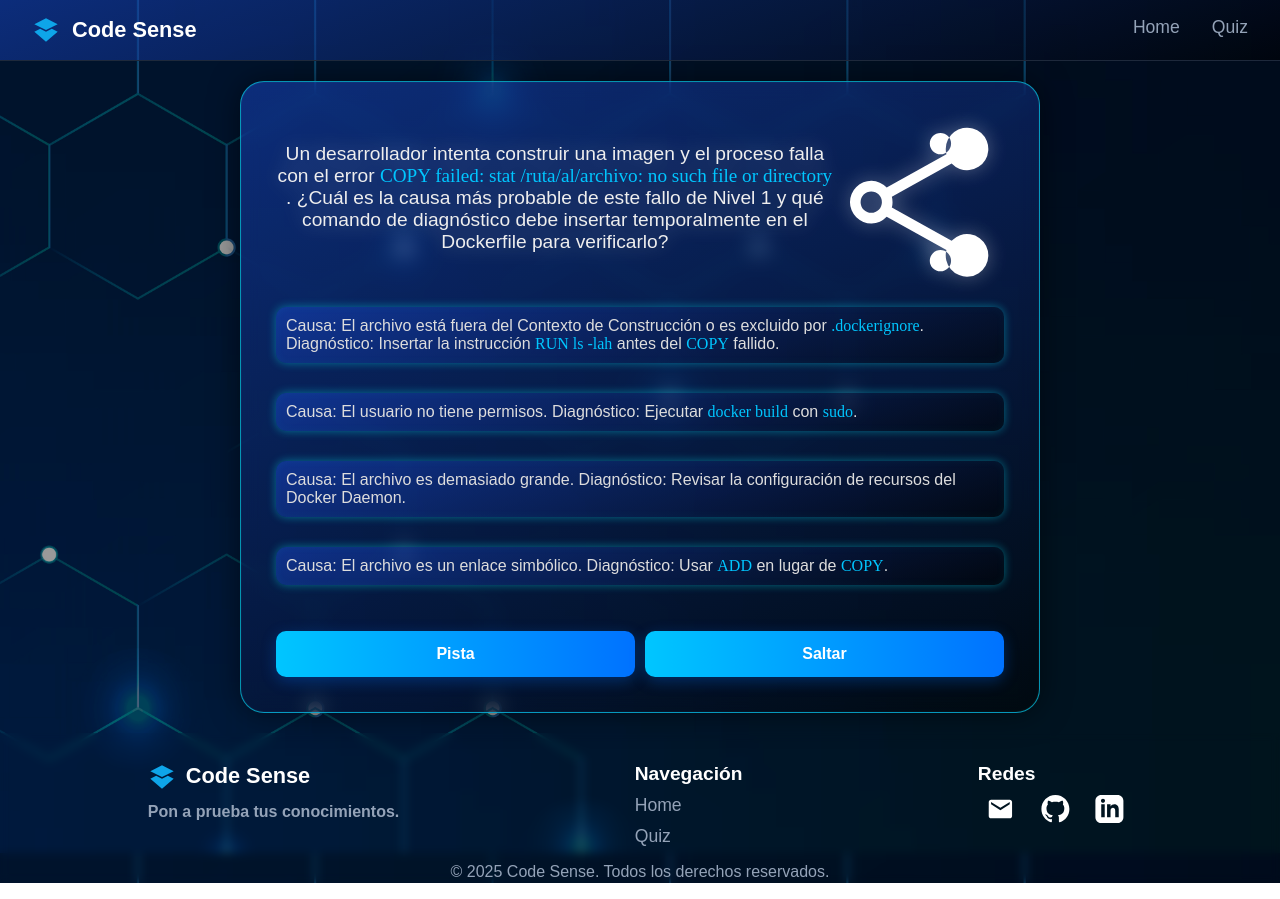
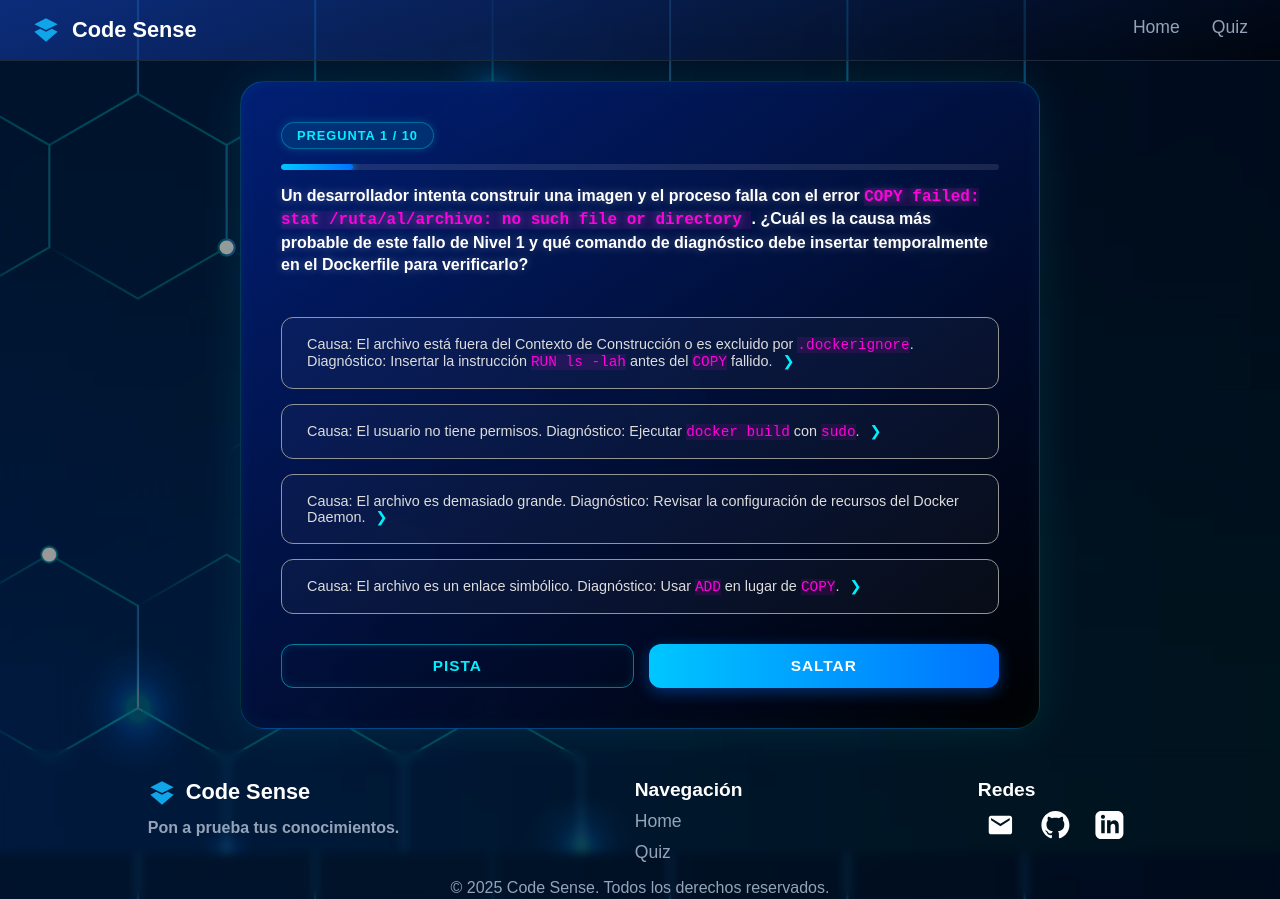
Before and after one commit to wisepiloV2/CodeSense, a React (Vite) app in the folder codesense/: page /quiz in a window 1280 px wide. Built offline with nearby package versions, Linux system fonts and the light colour scheme.

Commit message:
quiz cambio al diseño

```diff
--- a/codesense/src/App.jsx
+++ b/codesense/src/App.jsx
@@ -4,6 +4,17 @@ import Layout from './components/Layout';
 import Home from './pages/Home/Home';
 import QuizOptions from './pages/QuizOptions/QuizOptions';
 import Quiz from './pages/Quiz/Quiz'
+
+const data = {
+    prompt: 'Un desarrollador intenta construir una imagen y el proceso falla con el error {code} COPY failed: stat /ruta/al/archivo: no such file or directory {code}. ¿Cuál es la causa más probable de este fallo de Nivel 1 y qué comando de diagnóstico debe insertar temporalmente en el Dockerfile para verificarlo?',
+    hint: 'El problema está en lo que Docker puede "ver" desde el directorio de ejecución del comando docker build.',
+    options: [
+        'Causa: El archivo está fuera del Contexto de Construcción o es excluido por {code}.dockerignore{code}. Diagnóstico: Insertar la instrucción {code}RUN ls -lah{code} antes del {code}COPY{code} fallido.',
+        'Causa: El usuario no tiene permisos. Diagnóstico: Ejecutar {code}docker build{code} con {code}sudo{code}.',
+        'Causa: El archivo es demasiado grande. Diagnóstico: Revisar la configuración de recursos del Docker Daemon.',
+        'Causa: El archivo es un enlace simbólico. Diagnóstico: Usar {code}ADD{code} en lugar de {code}COPY{code}.'
+    ]
+}
 
 function App() {
   return (
@@ -33,7 +44,7 @@ function App() {
           path='/quiz'
           element={
             <Layout>
-              <Quiz />
+              <Quiz data={data}/>
             </Layout>
           }
         />
--- a/codesense/src/pages/Quiz/Quiz.jsx
+++ b/codesense/src/pages/Quiz/Quiz.jsx
@@ -1,16 +1,5 @@
 import QuizOption from './components/QuizOption'
 import styles from './Quiz.module.css'
-
-const data = {
-    prompt: 'Un desarrollador intenta construir una imagen y el proceso falla con el error {code} COPY failed: stat /ruta/al/archivo: no such file or directory {code}. ¿Cuál es la causa más probable de este fallo de Nivel 1 y qué comando de diagnóstico debe insertar temporalmente en el Dockerfile para verificarlo?',
-    hint: 'El problema está en lo que Docker puede "ver" desde el directorio de ejecución del comando docker build.',
-    options: [
-        'Causa: El archivo está fuera del Contexto de Construcción o es excluido por {code}.dockerignore{code}. Diagnóstico: Insertar la instrucción {code}RUN ls -lah{code} antes del {code}COPY{code} fallido.',
-        'Causa: El usuario no tiene permisos. Diagnóstico: Ejecutar {code}docker build{code} con {code}sudo{code}.',
-        'Causa: El archivo es demasiado grande. Diagnóstico: Revisar la configuración de recursos del Docker Daemon.',
-        'Causa: El archivo es un enlace simbólico. Diagnóstico: Usar {code}ADD{code} en lugar de {code}COPY{code}.'
-    ]
-}
 
 const formatearTexto = (str) => {
     const partes = str.split('{code}');
@@ -27,30 +16,50 @@ const formatearTexto = (str) => {
     });
 };
 
-function Quiz(){
+function Quiz({ data }) {
+
+    const currentQuestion = 1;
+    const totalQuestions = 10;
+    const progressPercentage = (currentQuestion / totalQuestions) * 100;
+
     return (
         <div className={styles.container}>
             <div className={styles.header}>
+                <div className={styles.topBar}>
+                    <span className={styles.counterBadge}>
+                        PREGUNTA {currentQuestion} / {totalQuestions}
+                    </span>
+                </div>
+
+                <div className={styles.progressBarContainer}>
+                    <div
+                        className={styles.progressBarFill}
+                        style={{ width: `${progressPercentage}%` }}
+                    ></div>
+                </div>
+
                 <h3 className={styles.title}>
-                    {formatearTexto(data.prompt)}
+                    {data?.prompt ? formatearTexto(data.prompt) : "Cargando pregunta..."}
                 </h3>
-                <svg className={styles.iconSvg} xmlns="http://www.w3.org/2000/svg" viewBox="0 0 24 24" fill="currentColor">
-                    <path fillRule="evenodd" d="M15.75 4.5a3 3 0 11.825 2.066l-8.421 4.679a3.002 3.002 0 010 1.51l8.421 4.679a3 3 0 11-.729 1.31l-8.421-4.678a3 3 0 110-4.132l8.421-4.679a3 3 0 01-.096-.755zM6.75 12a1.5 1.5 0 10-3 0 1.5 1.5 0 003 0zm9.75-8.25a1.5 1.5 0 10-3 0 1.5 1.5 0 003 0zm0 16.5a1.5 1.5 0 10-3 0 1.5 1.5 0 003 0z" clipRule="evenodd" />
-                </svg>
             </div>
-            <div className={styles.options}>
-                {data.options.map((option, index) => (
+
+            <div className={styles.optionsList}>
+                {data?.options?.map((option, index) => (
                     <QuizOption
                         key={index}
                         title={formatearTexto(option)}
                     />
                 ))}
             </div>
+
             <div className={styles.btns}>
-                <button className={styles.btn}>Pista</button>
-                <button className={styles.btn}>Saltar</button>
+                <button className={`${styles.btn} ${styles.btnSecondary}`}>
+                    Pista
+                </button>
+                <button className={`${styles.btn} ${styles.btnPrimary}`}>
+                    Saltar
+                </button>
             </div>
-
         </div>
     );
 }
--- a/codesense/src/pages/Quiz/Quiz.module.css
+++ b/codesense/src/pages/Quiz/Quiz.module.css
@@ -1,77 +1,124 @@
+
 .container {
-  background: linear-gradient(160deg, rgba(24, 71, 201, 0.5) 0%, rgba(0, 0, 0, 0.5) 100%);
-  backdrop-filter: blur(10px);
-  border: 1px solid rgba(6, 182, 212, 0.8);
+  background: linear-gradient(145deg, rgba(1, 32, 124, 0.9) 0%, rgba(0, 0, 0, 0.95) 100%);
+  backdrop-filter: blur(20px);
+  border: 1px solid rgba(0, 240, 255, 0.2);
   border-radius: 24px;
-  padding: 35px;
+  padding: 40px;
   width: 100%;
   max-width: 800px;
   min-height: 550px;
-  box-shadow: 0 0 30px rgba(0, 0, 0, 0.5), inset 0 0 2px rgba(255, 255, 255, 0.1);
+  box-shadow: 0 0 50px rgba(0, 240, 255, 0.1), inset 0 0 20px rgba(0, 240, 255, 0.05);
   display: flex;
   flex-direction: column;
-  gap: 20px;
-  margin: 20px 0;
+  gap: 30px;
+  margin: 20px auto;
+  font-family: 'Inter', system-ui, sans-serif;
 }
 
-.header{
+.header {
   display: flex;
-  color: #fff;
-  filter: drop-shadow(0 0 10px rgba(255,255,255,0.3));
+  flex-direction: column;
+  gap: 15px;
+  margin-bottom: 10px;
+}
+
+.topBar {
+  display: flex;
+  justify-content: space-between;
   align-items: center;
-  justify-content: space-around;
+  width: 100%;
+}
+
+.counterBadge {
+  background: rgba(0, 240, 255, 0.1);
+  color: #00f0ff;
+  border: 1px solid rgba(0, 240, 255, 0.3);
+  padding: 5px 15px;
+  border-radius: 20px;
+  font-size: clamp(0.7rem, 1vw, 1rem);
+  font-weight: 700;
+  letter-spacing: 1px;
+  box-shadow: 0 0 10px rgba(0, 240, 255, 0.2);
 }
 
 .title {
-  font-size: clamp(1.2rem, 1.2vw, 1.5rem);
-  font-weight: 500;
+  font-size: clamp(1rem, 1.1vw, 1.3rem);
+  font-weight: 600;
+  line-height: 1.4;
+  color: #fff;
+  text-shadow: 0 0 10px rgba(255, 255, 255, 0.3);
   margin: 0;
-  margin-bottom: 0.5rem;
-  text-align: center;
-  color: #eee;
 }
 
-.code{
-  color: #00c6ff;
-  font-family: 'console';
-  font-weight: 500;
+.progressBarContainer {
+  width: 100%;
+  height: 6px;
+  background: rgba(255, 255, 255, 0.1);
+  border-radius: 10px;
+  overflow: hidden;
 }
 
-.options{
+.progressBarFill {
+  height: 100%;
+  background: linear-gradient(90deg, #00c6ff, #0072ff);
+  box-shadow: 0 0 10px #00c6ff;
+  border-radius: 10px;
+  transition: width 0.3s ease;
+}
+
+.optionsList {
   display: flex;
   flex-direction: column;
-  gap: 20px;
+  gap: 15px;
 }
 
-.btns{
+.btns {
   display: flex;
-  gap: 10px;
+  gap: 15px;
+  margin-top: auto;
 }
 
 .btn {
-  width: 100%;
-  padding: 14px;
-  margin-top: 1rem;
+  flex: 1;
+  padding: 12px;
+  border-radius: 12px;
+  font-size: clamp(0.9rem, 1.2vw, 1rem);
+  font-weight: 600;
+  cursor: pointer;
+  transition: all 0.2s ease;
+  text-transform: uppercase;
+  letter-spacing: 1px;
+}
+
+.btnPrimary {
   border: none;
-  border-radius: 10px;
   background: linear-gradient(90deg, #00c6ff 0%, #0072ff 100%);
   color: white;
-  font-size: clamp(1rem, 1.2vw, 1.2rem);
-  font-weight: 600;
-  cursor: pointer;
-  transition: transform 0.2s, box-shadow 0.2s;
-  box-shadow: 0 4px 15px rgba(0, 114, 255, 0.3);
+  box-shadow: 0 4px 15px rgba(0, 114, 255, 0.4);
 }
 
-.btn:hover {
+.btnPrimary:hover {
   transform: translateY(-2px);
-  box-shadow: 0 6px 20px rgba(0, 114, 255, 0.5);
+  box-shadow: 0 6px 25px rgba(0, 114, 255, 0.6);
 }
 
-.btn:active {
-  transform: translateY(0);
+.btnSecondary {
+  background: transparent;
+  border: 1px solid rgba(0, 240, 255, 0.5);
+  color: #00f0ff;
+  box-shadow: inset 0 0 10px rgba(0, 240, 255, 0.1);
 }
 
-.iconSvg {
-    fill: currentColor;
+.btnSecondary:hover {
+  background: rgba(0, 240, 255, 0.1);
+  border-color: #00f0ff;
+  color: #fff;
+  box-shadow: 0 0 15px rgba(0, 240, 255, 0.3);
 }
+
+.code {
+  color: #ff00de;
+  font-family: 'Fira Code', monospace;
+  background: rgba(255, 0, 222, 0.1);
+}
--- a/codesense/src/pages/Quiz/components/QuizOption.jsx
+++ b/codesense/src/pages/Quiz/components/QuizOption.jsx
@@ -1,11 +1,16 @@
-import style from './QuizOption.module.css'
+import styles from './QuizOption.module.css'
 
-function QuizOption({title}){
+function QuizOption({ title }) {
     return (
-        <details className={style.details}>
-            <summary className={style.summary}>{title}</summary>
-            <div className={style.content}>
-                <p>Lorem ipsum dolor sit amet consectetur adipisicing elit. Magnam nesciunt a vel tempora similique. Nam, placeat voluptatum? Vel alias quas neque autem. Nobis odio temporibus minima quis repellendus est illum?</p>
+        <details className={styles.details}>
+            <summary className={styles.summary}>
+                {title}
+            </summary>
+            <div className={styles.content}>
+                <p>
+                    Lorem ipsum dolor sit amet consectetur adipisicing elit.
+                    Magnam nesciunt a vel tempora similique.
+                </p>
             </div>
         </details>
     );
--- a/codesense/src/pages/Quiz/components/QuizOption.module.css
+++ b/codesense/src/pages/Quiz/components/QuizOption.module.css
@@ -1,32 +1,74 @@
+
 .details {
-    display: flex;
-    flex-direction: column;
-    gap: 10px;
-    padding: 0;
+  border-radius: 12px;
+  overflow: hidden;
+  border: 1px solid #939494;
+  transition: all 0.3s ease;
+  width: 100%;
+}
+
+.details[open] {
+  border-color: rgba(0, 240, 255, 0.5);
+  box-shadow: 0 0 15px rgba(0, 240, 255, 0.15);
 }
 
 .summary {
-    all: unset;
-    padding: 10px;
-    cursor: pointer;
-    border-radius: 10px;
-    outline: none;
-    user-select: none;
-    background: linear-gradient(160deg, rgba(24, 71, 201, 0.5) 0%, rgba(0, 0, 0, 0.5) 100%);
-    border-color: #00f0ff;
-    box-shadow: 0 0 10px rgba(0, 240, 255, 0.4), inset 0 0 10px rgba(0, 240, 255, 0.05);
-    -webkit-user-select: none;
-    color: #ddd;
-    -moz-user-select: none;
-    -ms-user-select: none;
+  list-style: none;
+  padding: 18px 25px;
+  cursor: pointer;
+  background: rgba(255, 255, 255, 0.03);
+  color: #ddd;
+  font-size: clamp(0.9rem, 1vw, 1.1rem);
+  transition: background 0.2s, color 0.2s;
+  user-select: none;
+  font-weight: 500;
+}
+
+.summary::-webkit-details-marker {
+  display: none;
+}
+
+.summary:hover {
+  background: rgba(0, 240, 255, 0.1);
+  color: #fff;
+}
+
+.details[open] .summary {
+  background: linear-gradient(90deg, rgba(20, 209, 223, 0.15) 0%, rgba(252, 204, 204, 0) 100%);
+  color: #00f0ff;
+  border-bottom: 1px solid rgba(0, 240, 255, 0.1);
+}
+
+.summary::after {
+  content: '❯';
+  font-size: clamp(0.9rem, 1.1vw, 1.2rem);
+  padding: 10px;
+  transition: transform 0.3s ease;
+  color: #00f0ff;
+}
+
+.details[open] .summary::after {
+  transform: rotate(90deg);
 }
 
 .content {
-    padding: 10px;
-    border-radius: 5px;
-    margin-bottom: 10px;
+  padding: 20px 25px;
+  background: rgba(0, 0, 0, 0.2);
+  color: #b0b0b0;
+  line-height: 1.6;
+  font-size: 0.95rem;
+  animation: slideDown 0.3s ease-out;
 }
 
-.code{
-  color: #00c6ff;
+@keyframes slideDown {
+  from { opacity: 0; transform: translateY(-10px); }
+  to { opacity: 1; transform: translateY(0); }
 }
+
+.code {
+  color: #ff00de;
+  font-family: 'Fira Code', monospace;
+  background: rgba(255, 0, 222, 0.1);
+  padding: 2px 6px;
+  border-radius: 4px;
+}
```
